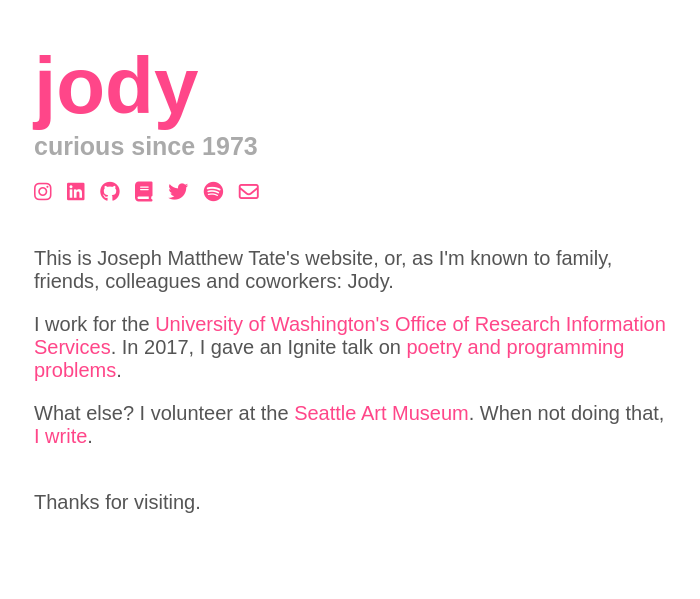
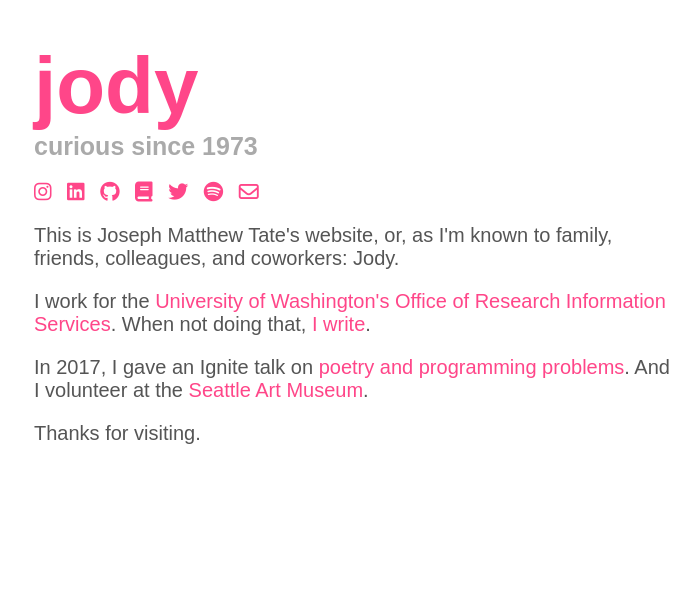
Before and after one commit to jodytate/josephtate.com, a PHP site: page / in a window 1280 px wide. Shown: the top 599 px of the page, without its empty margins (286-986 px from the left). Run offline with PHP 8.4, Linux system fonts and the light colour scheme; some libraries are stand-ins or nearby versions; some web fonts are replaced.

Commit message:
add color variable
as custom property https://developer.mozilla.org/en-US/docs/Web/CSS/Using_CSS_custom_properties

```diff
--- a/index.html
+++ b/index.html
@@ -21,15 +21,9 @@
       <li><a href="https://open.spotify.com/user/josephtate" title="jody on spotify" rel="me"><i class="fab fa-spotify"></i></a>
       <li><a href="mailto:jody@josephtate.com" title="email jody"><i class="far fa-envelope"></i></a>
     </ul>
-      <br>
-      <p>This is Joseph Matthew Tate's website, or, as I'm known to family, friends, colleagues and coworkers: Jody.
-      <p>I work for the <a href="http://www.washington.edu/research/oris/" title="Office of Research Information Services">University of Washington's Office of Research Information Services</a>. In 2017, I gave an Ignite talk  on <a href="https://www.youtube.com/watch?v=jGJcStZhWGI">poetry and programming problems</a>.
-      <p>What else? I volunteer at the <a href="http://samblog.seattleartmuseum.org/2019/03/volunteer-spotlight-jody-tate/" title="Seattle Art Museum Volunteer Spotlight on Jody Tate">Seattle Art Museum</a>. When not doing that, <a href="writing.html" title="stuff Jody has written">I write</a>.
-      <br>
-      <br>
-      <p>Thanks for visiting.
-      <br>
-      <br>
-      <br>
+      <p>This is Joseph Matthew Tate's website, or, as I'm known to family, friends, colleagues, and coworkers: Jody.</p>
+      <p>I work for the <a href="http://www.washington.edu/research/oris/" title="Office of Research Information Services">University of Washington's Office of Research Information Services</a>. When not doing that, <a href="writing.html" title="stuff Jody has written">I write</a>.</p>
+      <p>In 2017, I gave an Ignite talk  on <a href="https://www.youtube.com/watch?v=jGJcStZhWGI">poetry and programming problems</a>. And I volunteer at the <a href="http://samblog.seattleartmuseum.org/2019/03/volunteer-spotlight-jody-tate/" title="Seattle Art Museum Volunteer Spotlight on Jody Tate">Seattle Art Museum</a>.</p>
+      <p>Thanks for visiting.</p>
     </div>
   </div>
--- a/styles/styles.css
+++ b/styles/styles.css
@@ -1,4 +1,8 @@
 @import url(normalize.css);
+
+:root {
+  --link-color: #639af2;
+}
 
 h1,
 h2,
```
Lines whose indentation alone changed are shown as unchanged.
